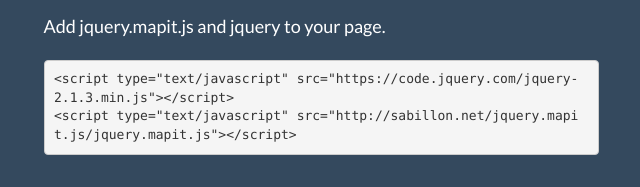
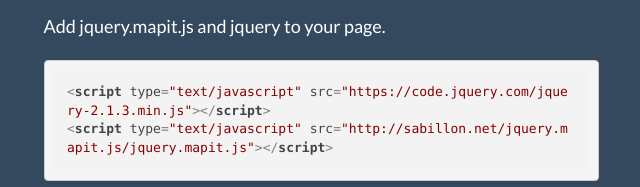
Before and after one commit to supersabillon/jquery.mapit.js, a website: page index.html in a window 1280 px wide. Shown: the part 498-685 px from the top of the page, without its empty margins (319-959 px from the left). Drawn offline with nearby package versions, Linux system fonts and the light colour scheme.

Commit message:
adding the highlights.js plugin to add some sass to my code

```diff
--- a/index.html
+++ b/index.html
@@ -7,6 +7,7 @@
 
 	<link rel="stylesheet" href="https://maxcdn.bootstrapcdn.com/bootstrap/3.3.0/css/bootstrap.min.css">
 	<link href='https://fonts.googleapis.com/css?family=Lato:400,700,700italic' rel='stylesheet' type='text/css'>
+	<link rel="stylesheet" href="https://cdnjs.cloudflare.com/ajax/libs/highlight.js/8.3/styles/default.min.css">
 	<link rel="stylesheet" href="styles.css">
 </head>
 <body>
@@ -40,5 +41,7 @@
 			</div>
 		</section>
 	</div>
+	<script src="https://cdnjs.cloudflare.com/ajax/libs/highlight.js/8.3/highlight.min.js"></script>
+	<script>hljs.initHighlightingOnLoad();</script>
 </body>
 </html>
```
